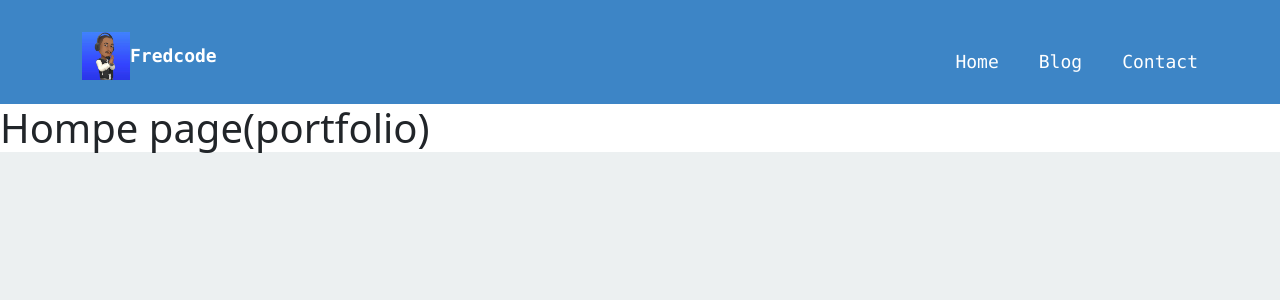
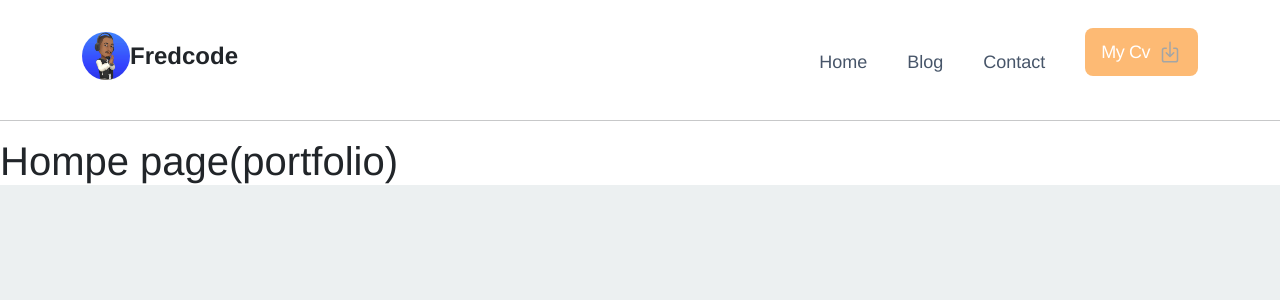
Before and after one commit to fredcodee/BlogApp, a React (Vite) app in the folder client/: page / in a window 1280 px wide. Shown: the top 300 px of the page. Built offline with nearby package versions, Linux system fonts and the light colour scheme.

Commit message:
redesign(nav bars)

```diff
--- a/client/index.html
+++ b/client/index.html
@@ -7,7 +7,7 @@
     <meta name="viewport" content="width=device-width, initial-scale=1.0" />
     <title>Fredcode</title>
   </head>
-  <body>
+  <body style="font-family:  Manrope,'Helvetica','ui-sans-serif','system-ui','sans-serif';">
     <div id="root"></div>
     <script type="module" src="/src/main.jsx"></script>
     </body>
--- a/client/src/components/NavBar.jsx
+++ b/client/src/components/NavBar.jsx
@@ -1,4 +1,4 @@
-import React, {useContext} from 'react'
+import React, { useContext } from 'react'
 import logo from '../assets/images/logo.jpg'
 import { Link } from 'react-router-dom'
 import AuthContext from '../context/AuthContext'
@@ -6,32 +6,37 @@ import AuthContext from '../context/AuthContext'
 const NavBar = () => {
   let { user } = useContext(AuthContext)
   return (
-    <div className='bg-brightBlue font-mono'>
+    <div className=''>
       <nav className="relative container mx-auto p-6">
         <div className="flex items-center justify-between">
           <div className="flex items-center pt-2">
-                <img src={logo} className="w-12 h-12" />
-                <h2 className='text-white text-lg font-bold'>Fredcode</h2>
+            <img src={logo} className="w-12 h-12 rounded-full" />
+            <h2 className='text-2xl font-bold'>Fredcode</h2>
           </div>
 
           {user ? (
             <div className="hidden md:flex space-x-10">
-                  <Link to="/blog" className="text-white hover:text-darkOrange text-lg no-underline">Blog</Link>
-                  <Link to="/admin-dashboard" className="text-white hover:text-darkOrange text-lg no-underline">Admin-Dashboard</Link>
-                  <Link to="/blog" className="text-white hover:text-darkOrange text-lg no-underline">New Post</Link>
-                  <Link to="/contact" className="text-white hover:text-darkOrange text-lg no-underline">User Management</Link>
-                  <Link to="/logout" className="text-red-500 hover:text-darkOrange text-lg no-underline">Logout</Link>
+              <Link to="/blog" className="text-slate-600 font-medium hover:text-darkOrange text-lg no-underline">Blog</Link>
+              <Link to="/admin-dashboard" className="text-slate-600 font-medium hover:text-darkOrange text-lg no-underline">Admin-Dashboard</Link>
+              <Link to="/blog" className="text-slate-600 font-medium hover:text-darkOrange text-lg no-underline">New Post</Link>
+              <Link to="/contact" className="text-slate-600 font-medium hover:text-darkOrange text-lg no-underline">User Management</Link>
+              <Link to="/logout" className=" font-medium text-red-500 hover:text-blue text-lg no-underline">Logout</Link>
             </div>
-              ):(
+          ) : (
             <div className="hidden md:flex space-x-10">
-                  <Link to="/" className="text-white hover:text-darkOrange text-lg no-underline">Home</Link>
-                  <Link to="/blog" className="text-white hover:text-darkOrange text-lg no-underline">Blog</Link>
-                  <Link to="/contact" className="text-white hover:text-darkOrange text-lg no-underline">Contact</Link>
+              <Link to="/" className="text-slate-600 font-mediu hover:text-darkOrange text-lg no-underline">Home</Link>
+              <Link to="/blog" className="text-slate-600 font-medium hover:text-darkOrange text-lg no-underline">Blog</Link>
+              <Link to="/contact" className="text-slate-600 font-mediu hover:text-darkOrange text-lg no-underline">Contact</Link>
+              <a href="/" className='flex flex-wrap items-center gap-2 group tracking-tight font-medium cursor-pointer  rounded-lg px-3 py-2 text-lg bg-orange-300 text-secondary-900 hover:bg-blue-400 undefined w-auto'>
+              <svg stroke="currentColor" fill="currentColor" stroke-width="0" viewBox="0 0 512 512" class=" transition-transform h-6 w-6  order-last group-hover:translate-x-2" height="1em" width="1em" xmlns="http://www.w3.org/2000/svg"><path fill="none" stroke-linecap="round" stroke-linejoin="round" stroke-width="32" d="M336 176h40a40 40 0 0140 40v208a40 40 0 01-40 40H136a40 40 0 01-40-40V216a40 40 0 0140-40h40"></path><path fill="none" stroke-linecap="round" stroke-linejoin="round" stroke-width="32" d="M176 272l80 80 80-80M256 48v288"></path></svg>
+                <span className='text-white'>My Cv</span>
+              </a>
             </div>
           )}
 
         </div>
       </nav>
+      <hr />
     </div>
   )
 }
```
Lines whose indentation alone changed are shown as unchanged.
